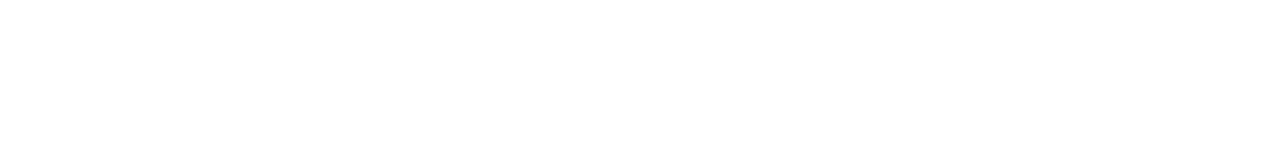
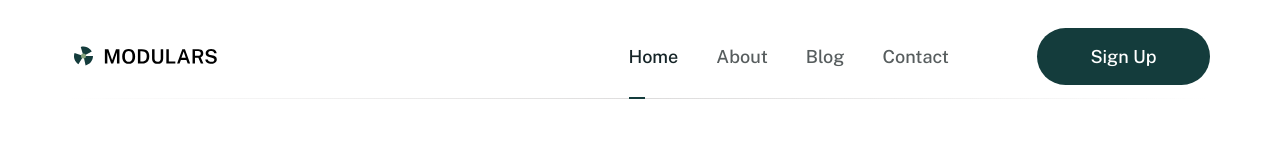
Before and after one commit to VinHa28/Landing_page-03, a plain HTML site: page index.html in a window 1280 px wide. Shown: the top 160 px of the page. Drawn offline with nearby package versions, Linux system fonts and the light colour scheme; files whose address does not match are found by name.

Commit message:
Add Sticky Header

```diff
--- a/Assets/CSS/style.css
+++ b/Assets/CSS/style.css
@@ -0,0 +1,110 @@
+*  {
+    box-sizing: border-box;
+    padding: 0;
+    margin: 0;
+}
+
+:root {
+    --primary-color: #143C3C;
+    --text-color-light-gray: #7D8188;
+    --primary-color-black: #152427;
+    --scondery-color-light-green: #E2EDDF;
+    --primary-color-black-green: #143C3C;
+    --text-color-black-gray: #575D5E;
+}
+html {
+    font-size: 62.5%;
+    scroll-behavior: smooth;
+}
+
+body {
+    font-family: 'Poppins', sans-serif;
+}
+/* ===== Common ===== */
+a {
+    text-decoration: none;
+}
+.container {
+    width: 1140px;
+    max-width: calc(100% - 48px);
+    margin: 0 auto;
+}
+.heading {
+    font-size: 4.2rem;
+    font-weight: 600;
+    line-height: 1.24;
+    color: var(--primary-color-black);
+}
+.desc {
+    font-size: 1.6rem;
+    font-weight: 500;
+    line-height: 1.625;
+}
+.btn {
+    display: inline-block   ;
+    border-radius: 999px;
+    text-align: center;
+    font-size: 1.8rem;
+    font-weight: 500;
+    --height: 57px;
+    height: var(--height);
+    line-height: var(--height);
+    background-color: var(--primary-color-black-green);
+    min-width: 173px;
+    color: #fff;
+    transition: 0.2s;
+}
+.btn:hover {
+    color: var(--primary-color-black-green);
+    background-color: #fff;
+}
+/* =========== Header =========== */
+.header {
+    font-family: 'Public Sans', sans-serif;
+    position: sticky;
+    padding-top: 28px;
+    top: -15px;
+    z-index: 2;
+}
+.header__row {
+    display: flex;
+    margin-bottom: 13px;
+    align-items: center;
+}
+.header__logo {
+    margin-right: auto;
+}
+/* ===== Navigation ===== */
+.navbar__list {
+    display: flex;
+}
+.navbar__link {
+    padding: 16px 19px;
+    color: var(--text-color-black-gray);
+    font-size: 1.8rem;
+    font-weight: 500;
+    line-height: 1.556;
+    transition: 0.2s;
+}
+.navbar__link--active, .navbar__link:hover {
+    color: var(--primary-color-black);
+    position: relative;
+}
+.navbar__link--active::after {
+    content: "";
+    display: block;
+    position: absolute;
+    left: 19px;
+    bottom: -16px;
+    width: 16px;
+    height: 2px;
+    background-color: var(--primary-color-black-green);
+}
+.sign-up-btn {
+    margin-left: 69px;
+}
+.header__line {
+    width: 1140px;
+    height: 1px;
+    background: linear-gradient(90deg, #FFF 0%, #DDDCDC 51.09%, rgba(212, 212, 212, 0.00) 99.68%);;
+}
--- a/index.html
+++ b/index.html
@@ -33,11 +33,41 @@
 </head>
 <body>
     <!-- ======> Header <====== -->
-    <header>
-
+    <header class="header">
+        <div class="container">
+            <div class="header__row">
+                <!-- Logo -->
+                <a href="#" class="logo header__logo">
+                    <img src="./Assets/Images/Logo/logo.svg" alt="MODULARS">
+                </a>
+                <!-- Navigation -->
+                <nav class="navbar">
+                    <ul class="navbar__list">
+                        <li class="navbar__item">
+                            <a href="#" class="navbar__link navbar__link--active">Home</a>
+                        </li>
+                        <li class="navbar__item">
+                            <a href="#" class="navbar__link">About</a>
+                        </li>
+                        <li class="navbar__item">
+                            <a href="#" class="navbar__link">Blog</a>
+                        </li>
+                        <li class="navbar__item">
+                            <a href="#" class="navbar__link">Contact</a>
+                        </li>
+                    </ul>
+                </nav>
+                <!-- Action -->
+                <div class="header__action">
+                    <a href="#!" class="btn sign-up-btn">Sign Up</a>
+                </div>
+            </div>
+            <!-- Line -->
+            <div class="header__line"></div>
+        </div>
     </header>
     <!-- ======> Main <====== -->
-    <main>
+    <main style="height: 5000px;">
 
     </main>
     <!-- ======> Footer <====== -->
```
